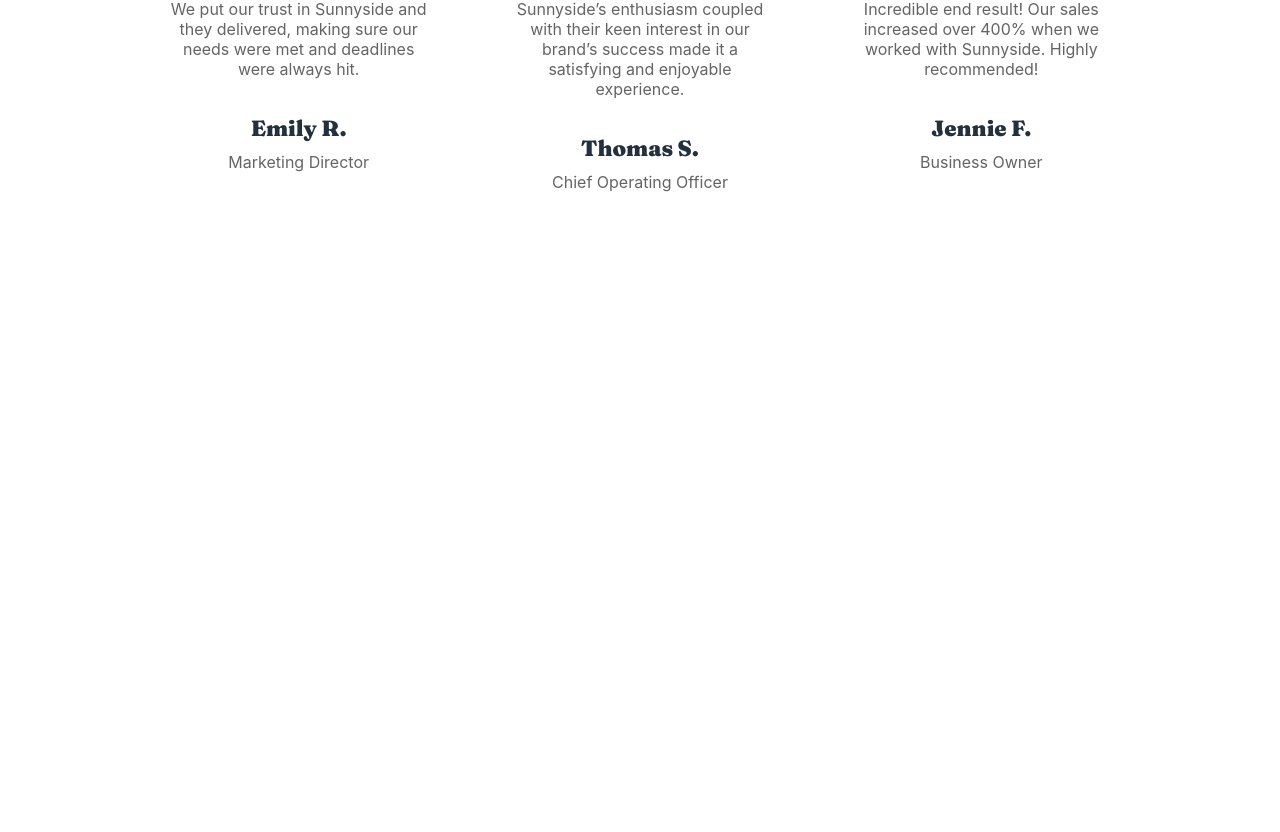
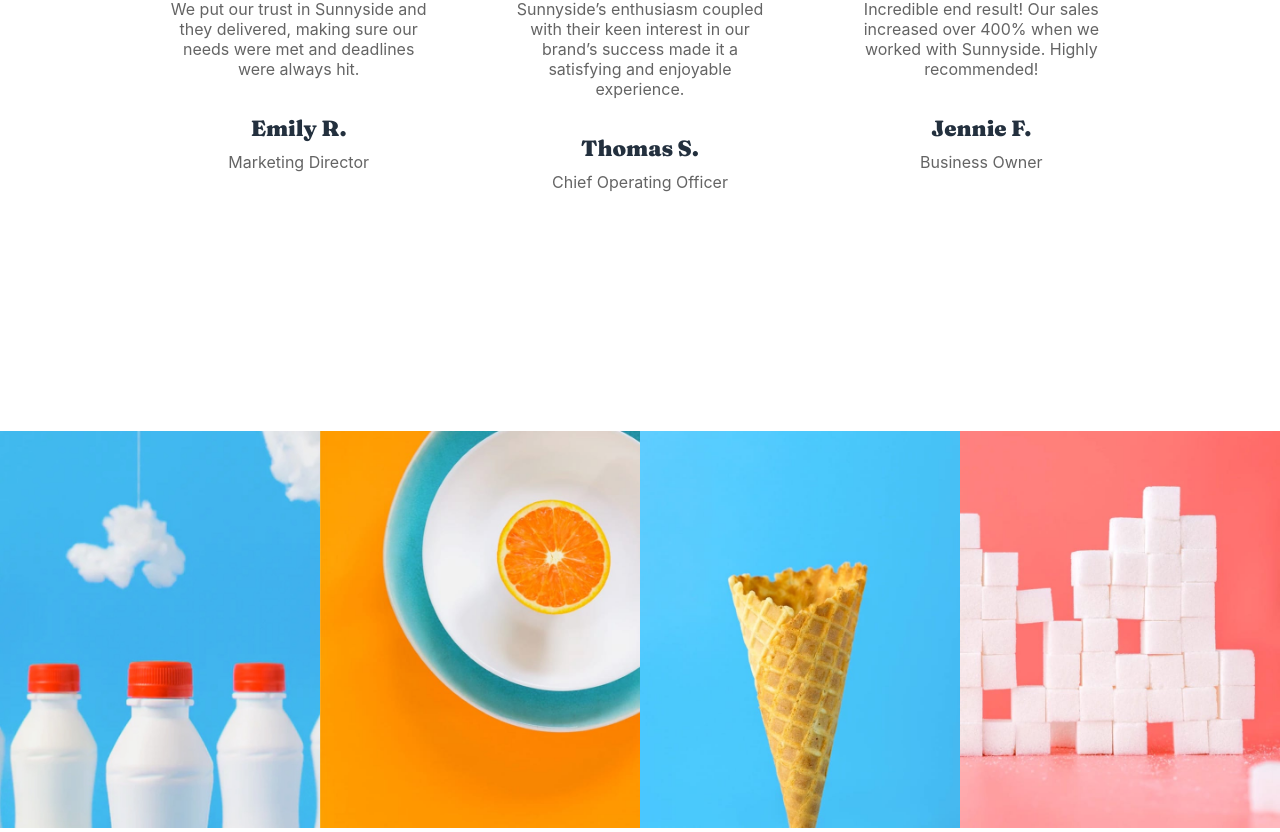
Before and after one commit to Nikola0707/sunnyside-agency-landing-page-main, a React (Create React App) app: page / in a window 1280 px wide. Shown: the part 3269-4101 px from the top of the page. Before the commit the page ends 3700 px from the top, so only its background shows below. Built offline with nearby package versions, Linux system fonts and the light colour scheme.

Commit message:
Created Image section

```diff
--- a/src/App.js
+++ b/src/App.js
@@ -5,6 +5,7 @@
 import Arrow from "./assets/icon-arrow-down.svg";
 import MainContent from "./Components/MainContent/MainContent.component";
 import Testimonials from "./Components/Testimonials/Testimonials.component";
+import Images from "./Components/Images/Images.component";
 function App() {
   return (
     <div className="container">
@@ -24,6 +25,7 @@
       <main>
         <MainContent />
         <Testimonials />
+        <Images />
       </main>
       <footer></footer>
     </div>
--- /dev/null
+++ b/src/Components/Images/Images.component.jsx
@@ -0,0 +1,27 @@
+import MilkBottles from "../../assets/desktop/image-gallery-milkbottles.jpg";
+import OrangePlate from "../../assets/desktop/image-gallery-orange.jpg";
+import Cone from "../../assets/desktop/image-gallery-cone.jpg";
+import SugarCubes from "../../assets/desktop/image-gallery-sugarcubes.jpg";
+
+import "./Images.style.css";
+
+const Images = () => {
+  return (
+    <div className="images-container">
+      <div>
+        <img src={MilkBottles} alt="imag" />
+      </div>
+      <div>
+        <img src={OrangePlate} alt="imag" />
+      </div>
+      <div>
+        <img src={Cone} alt="imag" />
+      </div>
+      <div>
+        <img src={SugarCubes} alt="imag" />
+      </div>
+    </div>
+  );
+};
+
+export default Images;
--- /dev/null
+++ b/src/Components/Images/Images.style.css
@@ -0,0 +1,7 @@
+.images-container{
+    display: grid;
+    grid-template-columns: repeat(4, 1fr);
+}
+.images-container div img{
+    width: 100%;
+}
```
